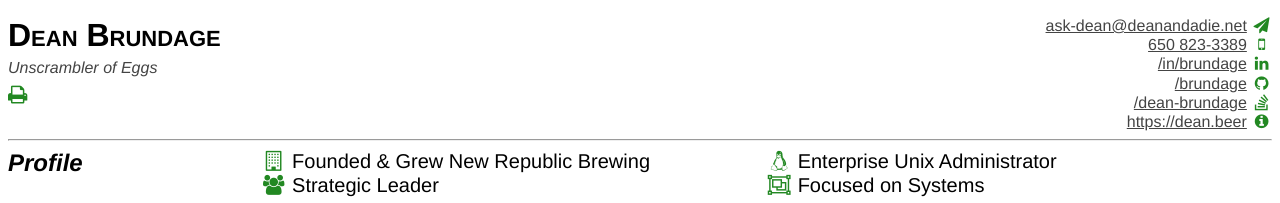
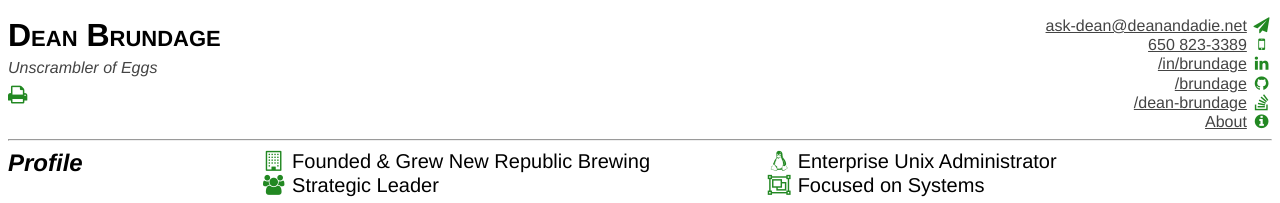
Before and after one commit to brundage/brundage.github.io, a plain HTML site: page index.html in a window 1280 px wide. Shown: the top 203 px of the page. Drawn offline with Linux system fonts and the light colour scheme.

Commit message:
twiddling things

```diff
--- a/index.html
+++ b/index.html
@@ -170,7 +170,7 @@
         <li class="print-hide"><a href="https://www.linkedin.com/in/brundage">/in/brundage</a> <i class="fa fa-fw fa-linkedin"></i></li>
         <li class="print-hide"><a href="https://github.com/brundage">/brundage</a> <i class="fa fa-fw fa-github"></i></li>
         <li class="print-hide"><a href="https://stackoverflow.com/story/brundage">/dean-brundage</a> <i class="fa fa-fw fa-stack-overflow"></i></li>
-        <li><a href="https://dean.beer/">https://dean.beer</a> <i class="fa fa-fw fa-info-circle"></i></li>
+        <li><a href="https://dean.beer/">About</a> <i class="fa fa-fw fa-info-circle"></i></li>
       </ul>
     </nav>
   </div>
```
Also changed, not shown: 1 other file.
